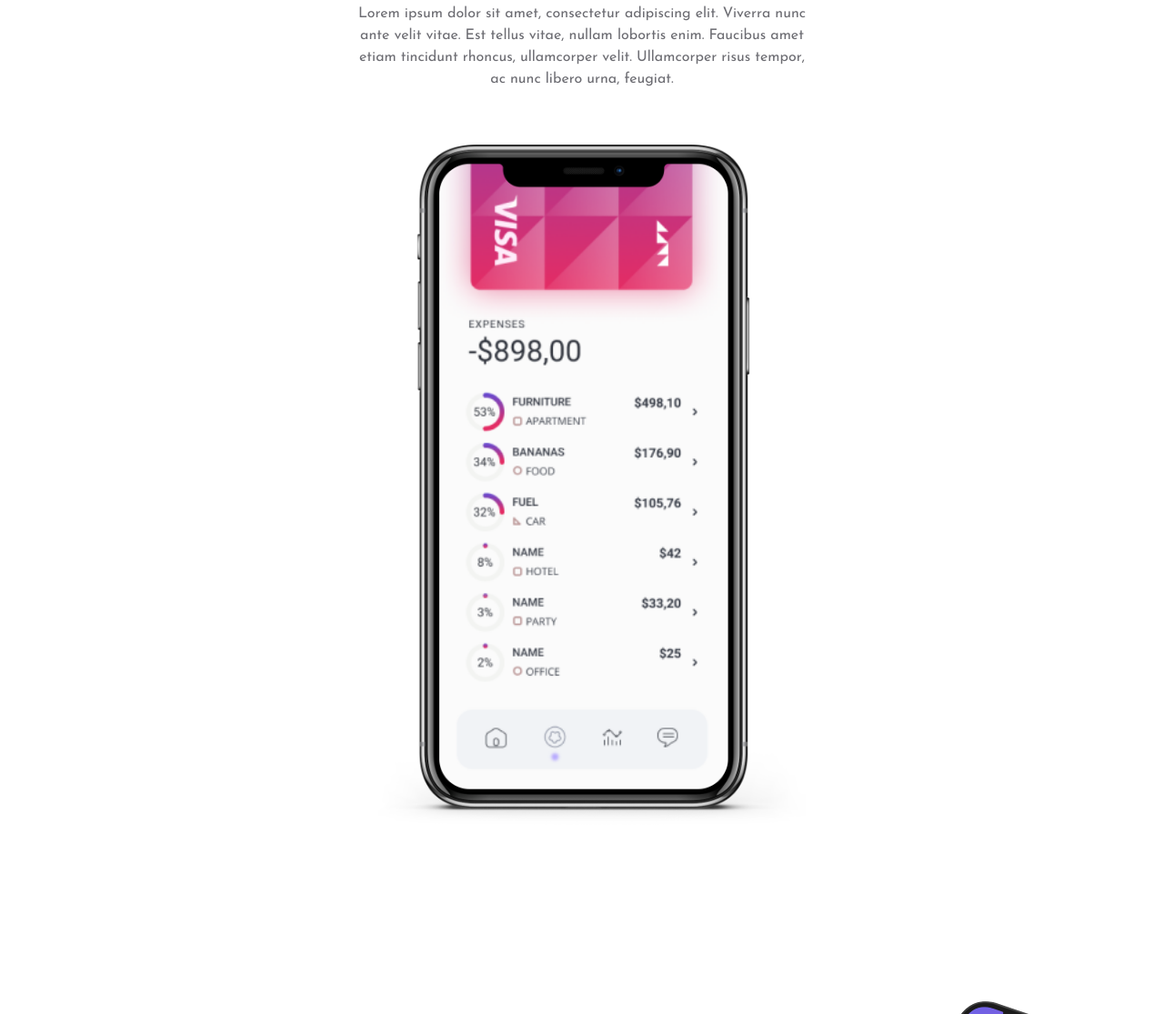
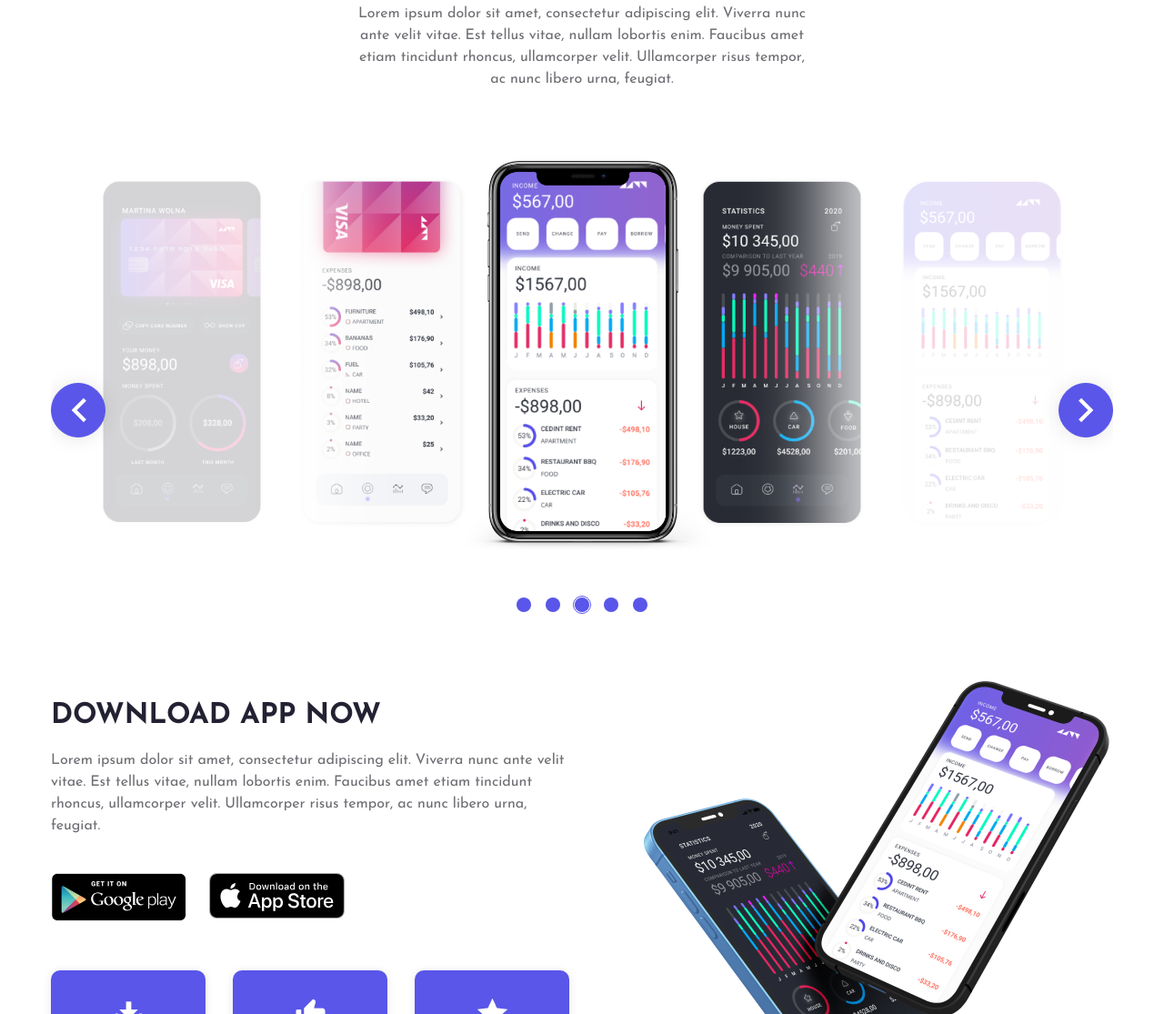
Before and after one commit to ikharkova/mobile-app, a website: page index.html in a window 1280 px wide. Shown: the part 4280-5395 px from the top of the page at 91% size. Drawn offline with nearby package versions, Linux system fonts and the light colour scheme.

Commit message:
added a new js to the carousel  block, added site navigation and changed the site name

```diff
--- a/css/carousel.css
+++ b/css/carousel.css
@@ -1,14 +1,14 @@
-.carousel {
+.interface {
     padding-top: 60px;
-    margin-bottom: 60px;
+
 }
 
-.carousel__header {
+.interface__header {
     display: flex;
     flex-direction: column;
     align-items: center;
 }
-.carousel__header-title {
+.interface__header-title {
     text-align: center;
     font-weight: 600;
     font-size: 25px;
@@ -17,7 +17,7 @@
     text-transform: uppercase;
     margin-bottom: 18px;
 }
-.carousel__header-text {
+.interface__header-text {
     padding: 0 20px;
     font-weight: 400;
     font-size: 16px;
@@ -26,39 +26,120 @@
     color: var(--text-color);
     margin-bottom: 40px;
 }
-.carousel__body {
+.interface__body {
+    overflow: hidden;
     position: relative;
     line-height: 0;
-    max-width: 500px;
-    margin: 0 auto;
 }
-.carousel__frame-picture {
-    position: relative;
-    max-width: 100%;
+.interface__body:after {
+    content: '';
+    position: absolute;
+    left: 0;
+    right: 0;
+    top: 0;
+    bottom: 0;
 }
-.interface__carousel__block {
+.interface__frame-picture {
     position: absolute;
-    top: 0;
-    bottom: 20px;
+    width: 287px;
+    top: 18px;
     left: 50%;
     transform: translate(-50%, 0);
 }
-.interface__carousel__block > img {
-    height: 100%;
+.tns-controls {
+    display: none;
 }
+.tns-nav {
+    display: flex;
+    justify-content: center;
+    gap: 16px;
+    margin-bottom: 10px;
+    z-index: 7;
+    position: relative;
+}
+.tns-nav > button {
+  position: relative;
+  width: 16px;
+  height: 16px;
+  border-radius: 50%;
+  border: none;
+  background: var(--primary-color);
+  cursor: pointer;
+}
+.tns-nav > button.tns-nav-active::after {
+    content: '';
+    position: absolute;
+    top: -2px;
+    left: -2px;
+    right: -2px;
+    bottom: -2px;
+    border: 1px solid var(--primary-color);
+    border-radius: 50%;
+  }
+  .tns-ovh {
+    overflow: visible;
+    margin-bottom: 40px;
+  }
+  .tns-outer {
+    width: 220px;
+    margin: 0 auto;
+  }
+  .interface {
+    overflow: hidden;
+  }
+  .interface__block-picture {
+    transition: transform .3s linear;
+    transform: scale(0.85);
+    margin: 0;
+  }
+  .interface__block-picture.tns-slide-active {
+    transform: scale(0.95);
+  }
 /* Tablet */
 @media screen and (min-width: 768px) {
-    .carousel {
+    .interface {
         padding-top: 120px;
-        margin-bottom: 120px;
     }
-    .carousel__header-title {
+    .interface__header-title {
         font-weight: 700;
         font-size: 31.25px;
     }
-    .carousel__header-text {
+    .interface__header-text {
         padding: 0 103px;
         margin-bottom: 60px;
+    }
+    .tns-controls {
+        display: flex;
+        justify-content: space-between;
+        position: absolute;
+        top: 50%;
+        left: 0;
+        right: 0;
+        z-index: 7;
+    }
+    .tns-controls > button{
+        display: flex;
+        justify-content: center;
+        align-items: center;
+        line-height: 0;
+        width: 60px;
+        height: 60px;
+        border: 1px solid var(--primary-color);
+        border-radius: 50%;
+        filter: drop-shadow(0px 1px 10px rgba(0, 0, 0, 0.1));
+        background-color: var(--primary-color);
+    }
+    .tns-controls > button:disabled {
+        background-color: var(--secondary-color);
+    }
+    .tns-controls > button > svg {
+        fill: var(--secondary-color);
+    }
+    .tns-controls > button:disabled > svg {
+        fill: var(--primary-color);
+    }
+    .interface__body:after {
+        box-shadow: inset 230px 0 80px -80px rgb(255 255 255 / 80%), inset -230px 0 80px -80px rgb(255 255 255 / 80%)
     }
 }
 
@@ -69,10 +150,13 @@
         display: none;
     }
 
-    .carousel__header-title {
+    .interface__header-title {
         margin-bottom: 23px;
     }
-    .carousel__header-text {
+    .interface__header-text {
         padding: 0 330px;
     }
+    .interface__body:after {
+        box-shadow: inset 400px 0 80px -80px rgb(255 255 255 / 80%), inset -400px 0 80px -80px rgb(255 255 255 / 80%)
+    }
 }
--- a/css/footer.css
+++ b/css/footer.css
@@ -84,6 +84,9 @@
   font-size: 16px;
   text-decoration: none;
   color: var(--secondary-color);
+}
+.footer__nav-link > a:hover {
+  color: var(--primary-color);
 }
 .footer__form-title {
   font-weight: 600;
--- a/css/header.css
+++ b/css/header.css
@@ -53,6 +53,7 @@
     border-radius: 3px;
     border: 0;
     height: 100%;
+    cursor: pointer;
 }
 .header__intro {
     display: flex;
--- a/index.html
+++ b/index.html
@@ -4,7 +4,9 @@
     <meta charset="UTF-8">
     <meta http-equiv="X-UA-Compatible" content="IE=edge">
     <meta name="viewport" content="width=device-width, initial-scale=1.0">
-    <title>Document</title>
+    <title>App Mobile</title>
+    <link rel="icon" type="image/x-icon" href="img/icons/logo.ico">
+    <link rel="stylesheet" href="https://cdnjs.cloudflare.com/ajax/libs/tiny-slider/2.9.4/tiny-slider.css">
     <link rel="stylesheet" href="css/index.css">
 </head>
 <body id="body">
@@ -22,10 +24,10 @@
                     </a>
                 </div>
                 <div class="header__social">
-                    <a href="#" class="header__social-facebook"><img src="img/icons/facebook-icon.png" alt="icon facebook" /></a>
-                    <a href="#" class="header__social-instagram"><img src="img/icons/instagram-icon.png" alt="icon instagram" /></a>
-                    <a href="#" class="header__social-twitter"><img src="img/icons/twitter-icon.png" alt="icon twitter" /></a>
-                    <a href="#" class="header__social-youtube"><img src="img/icons/youtube-icon.png" alt="icon youtube" /></a>
+                    <a href="https://www.facebook.com/" class="header__social-facebook" target="blank"><img src="img/icons/facebook-icon.png" alt="icon facebook" /></a>
+                    <a href="https://www.instagram.com/" class="header__social-instagram" target="blank"><img src="img/icons/instagram-icon.png" alt="icon instagram" /></a>
+                    <a href="https://twitter.com/" class="header__social-twitter" target="blank"><img src="img/icons/twitter-icon.png" alt="icon twitter" /></a>
+                    <a href="https://www.youtube.com/" class="header__social-youtube" target="blank"><img src="img/icons/youtube-icon.png" alt="icon youtube" /></a>
                 </div>
             </div>
             <div class="header__menu">
@@ -62,8 +64,8 @@
                         <p class="first-caption__text">Amet minim mollit non deserunt ullamco est sit aliqua dolor do amet sint. Velit officia consequat duis enim velit mollit. Exercitation veniam consequat sunt nostrud amet.</p>
                         <div class="first-caption__download">
                             <p class="first-caption__download-text">Download App Now</p>
-                            <a class="first-caption__download-button" href="#"><img src="img/icons/google-play-icon.png" alt="google play icon"></a>
-                            <a class="first-caption__download-button" href="#"><img src="img/icons/app-store-icon.svg" alt="app store icon"></a>
+                            <a class="first-caption__download-button" href="https://play.google.com/" target="blank"><img src="img/icons/google-play-icon.png" alt="google play icon"></a>
+                            <a class="first-caption__download-button" href="https://www.apple.com/es/app-store/" target="blank"><img src="img/icons/app-store-icon.svg" alt="app store icon"></a>
                         </div>
                     </div>
                 </div>
@@ -155,17 +157,22 @@
                 </div>
             </div>
         </section>
-        <section class="carousel" id="screenshot">
+        <section class="interface" id="screenshot">
             <div class="container">
-                <div class="carousel__header">
-                    <h2 class="carousel__header-title">Checkout Our <br class="line-break">App Interface Look</h2>
-                    <p class="carousel__header-text">Lorem ipsum dolor sit amet, consectetur adipiscing elit. Viverra nunc ante velit vitae. Est tellus vitae, nullam lobortis enim. Faucibus amet etiam tincidunt rhoncus, ullamcorper velit. Ullamcorper risus tempor, ac nunc libero urna, feugiat.</p>
+                <div class="interface__header">
+                    <h2 class="interface__header-title">Checkout Our <br class="line-break">App Interface Look</h2>
+                    <p class="interface__header-text">Lorem ipsum dolor sit amet, consectetur adipiscing elit. Viverra nunc ante velit vitae. Est tellus vitae, nullam lobortis enim. Faucibus amet etiam tincidunt rhoncus, ullamcorper velit. Ullamcorper risus tempor, ac nunc libero urna, feugiat.</p>
                 </div>
-                <div class="carousel__body">
-                    <div class="interface__carousel">
-                        <div class="interface__carousel__block" id="interface__carousel__block"></div>
+                <div class="interface__body">
+                    <div class="interface__carousel" id="interface-carousel">
+                        <!-- <div class="interface__interface__block" id="interface__interface__block"></div> -->
+                        <img class="interface__block-picture" src="img/pictures/app-inretface-slidel-1.png" alt="interface-slider">
+                        <img class="interface__block-picture" src="img/pictures/app-inretface-slidel-2.png" alt="interface-slider">
+                        <img class="interface__block-picture" src="img/pictures/app-inretface-slidel-5.png" alt="interface-slider">
+                        <img class="interface__block-picture" src="img/pictures/app-inretface-slidel-4.png" alt="interface-slider">
+                        <img class="interface__block-picture" src="img/pictures/app-inretface-slidel-5.png" alt="interface-slider">
                     </div>
-                    <img class="carousel__frame-picture" src="img/pictures/frame-phone.png" alt="frame">
+                    <img class="interface__frame-picture" src="img/pictures/frame-phone.png" alt="frame">
                 </div>
             </div>
         </section>
@@ -177,8 +184,8 @@
                         <p class="metrics__header-text">Lorem ipsum dolor sit amet, consectetur adipiscing elit. Viverra nunc ante velit vitae. Est tellus vitae, nullam lobortis enim. Faucibus amet etiam tincidunt rhoncus, ullamcorper velit. Ullamcorper risus tempor, ac nunc libero urna, feugiat.</p>
                     </div>
                     <div class="metrics__download">
-                        <a class="metrics__download-button" href="#"><img src="img/icons/google-play-icon.png" alt=""></a>
-                        <a class="metrics__download-button" href="#"><img src="img/icons/app-store-icon.svg" alt=""></a>
+                        <a class="metrics__download-button" href="https://play.google.com/" target="blank"><img src="img/icons/google-play-icon.png" alt=""></a>
+                        <a class="metrics__download-button" href="https://www.apple.com/es/app-store/" target="blank"><img src="img/icons/app-store-icon.svg" alt=""></a>
                     </div>
                     <div class="metrics__information-block">
                         <div class="metrics__block-item">
@@ -235,13 +242,13 @@
                             <span class="team__main-developer-text">Lorem ipsum dolor sit amet, consectetur adipiscing elit. Viverra nunc ante velit vitae. Est tellus vitae.</span>
                         </div>
                         <div class="team__main-social">
-                            <a class="team__main-social-icon" href="#"><img src="img/icons/facebook-icon-black.png" alt="facebook icon"></a>
+                            <a class="team__main-social-icon" href="https://www.facebook.com/" target="blank"><img src="img/icons/facebook-icon-black.png" alt="facebook icon"></a>
                             <div class="team__main-social-divider "></div>
-                            <a class="team__main-social-icon" href="#"><img src="img/icons/instagram-icon-black.png" alt="instagram icon"></a>
+                            <a class="team__main-social-icon" href="https://www.instagram.com/" target="blank"><img src="img/icons/instagram-icon-black.png" alt="instagram icon"></a>
                             <div class="team__main-social-divider "></div>
-                            <a class="team__main-social-icon" href="#"><img src="img/icons/twitter-icon-black.png" alt="twitter icon"></a>
+                            <a class="team__main-social-icon" href="https://twitter.com/" target="blank"><img src="img/icons/twitter-icon-black.png" alt="twitter icon"></a>
                             <div class="team__main-social-divider "></div>
-                            <a class="team__main-social-icon" href="#"><img src="img/icons/youtube-icon-black.png" alt="youtube icon"></a>
+                            <a class="team__main-social-icon" href="https://www.youtube.com/" target="blank"><img src="img/icons/youtube-icon-black.png" alt="youtube icon"></a>
                         </div>
                     </div>
                     <div class="team__main-developer-information">
@@ -254,13 +261,13 @@
                             <span  class="team__main-developer-text">Lorem ipsum dolor sit amet, consectetur adipiscing elit. Viverra nunc ante velit vitae. Est tellus vitae.</span>
                         </div>
                         <div class="team__main-social">
-                            <a class="team__main-social-icon" href="#"><img src="img/icons/facebook-icon-black.png" alt="facebook icon"></a>
+                            <a class="team__main-social-icon" href="https://www.facebook.com/" target="blank"><img src="img/icons/facebook-icon-black.png" alt="facebook icon"></a>
                             <div class="team__main-social-divider "></div>
-                            <a class="team__main-social-icon" href="#"><img src="img/icons/instagram-icon-black.png" alt="instagram icon"></a>
+                            <a class="team__main-social-icon" href="https://www.instagram.com/" target="blank"><img src="img/icons/instagram-icon-black.png" alt="instagram icon"></a>
                             <div class="team__main-social-divider "></div>
-                            <a class="team__main-social-icon" href="#"><img src="img/icons/twitter-icon-black.png" alt="twitter icon"></a>
+                            <a class="team__main-social-icon" href="https://twitter.com/" target="blank"><img src="img/icons/twitter-icon-black.png" alt="twitter icon"></a>
                             <div class="team__main-social-divider "></div>
-                            <a class="team__main-social-icon" href="#"><img src="img/icons/youtube-icon-black.png" alt="youtube icon"></a>
+                            <a class="team__main-social-icon" href="https://www.youtube.com/" target="blank"><img src="img/icons/youtube-icon-black.png" alt="youtube icon"></a>
                         </div>
                     </div>
                     <div class="team__main-developer-information">
@@ -273,13 +280,13 @@
                             <span  class="team__main-developer-text">Lorem ipsum dolor sit amet, consectetur adipiscing elit. Viverra nunc ante velit vitae. Est tellus vitae.</span>
                         </div>
                         <div class="team__main-social">
-                            <a class="team__main-social-icon" href="#"><img src="img/icons/facebook-icon-black.png" alt="facebook icon"></a>
+                            <a class="team__main-social-icon" href="https://www.facebook.com/" target="blank"><img src="img/icons/facebook-icon-black.png" alt="facebook icon"></a>
                             <div class="team__main-social-divider "></div>
-                            <a class="team__main-social-icon"href="#"><img src="img/icons/instagram-icon-black.png" alt="instagram icon"></a>
+                            <a class="team__main-social-icon"href="https://www.instagram.com/" target="blank"><img src="img/icons/instagram-icon-black.png" alt="instagram icon"></a>
                             <div class="team__main-social-divider "></div>
-                            <a class="team__main-social-icon"href="#"><img src="img/icons/twitter-icon-black.png" alt="twitter icon"></a>
+                            <a class="team__main-social-icon"href="https://twitter.com/" target="blank"><img src="img/icons/twitter-icon-black.png" alt="twitter icon"></a>
                             <div class="team__main-social-divider "></div>
-                            <a class="team__main-social-icon"href="#"><img src="img/icons/youtube-icon-black.png" alt="youtube icon"></a>
+                            <a class="team__main-social-icon"href="https://www.youtube.com/" target="blank"><img src="img/icons/youtube-icon-black.png" alt="youtube icon"></a>
                         </div>
                     </div>
                 </div>
@@ -407,22 +414,22 @@
                         <p  class="footer__social-text">Lorem ipsum dolor sit amet, consectetur adipiscing elit. Viverra nunc ante velit vitae. Est tellus vitae, nullam lobortis enim.</p>
                     </div>
                     <div class="footer__social-link">
-                        <a href="#"><img src="img/icons/facebook-icon.png" alt="icon facebook" /></a>
+                        <a href="https://www.facebook.com/" target="blank"><img src="img/icons/facebook-icon.png" alt="icon facebook" /></a>
                         <div class="footer__social-divider"></div>
-                        <a href="#"><img src="img/icons/instagram-icon.png" alt="icon instagram" /></a>
+                        <a href="https://www.instagram.com/" target="blank"><img src="img/icons/instagram-icon.png" alt="icon instagram" /></a>
                         <div class="footer__social-divider"></div>
-                        <a href="#"><img src="img/icons/twitter-icon.png" alt="icon twiter" /></a>
+                        <a href="https://twitter.com/" target="blank"><img src="img/icons/twitter-icon.png" alt="icon twiter" /></a>
                         <div class="footer__social-divider"></div>
-                        <a href="#"><img src="img/icons/youtube-icon.png" alt="icon youtube" /></a>
+                        <a href="https://www.youtube.com/" target="blank"><img src="img/icons/youtube-icon.png" alt="icon youtube" /></a>
                     </div>
                 </div>
                 <div class="footer__nav">
                     <h3 class="footer__nav-title">quick link</h3>
                     <div class="footer__nav-link">
-                        <a href="#">About</a>
-                        <a href="#">Features</a>
-                        <a href="#">Screenshot</a>
-                        <a href="#">Blog</a>
+                        <a href="#about">About</a>
+                        <a href="#features">Features</a>
+                        <a href="#screenshot">Screenshot</a>
+                        <a href="#blog">Blog</a>
                     </div>
                 </div>
                 <div class="footer__form">
@@ -443,6 +450,7 @@
             </div>
         </div>
     </footer>
+    <script src="https://cdnjs.cloudflare.com/ajax/libs/tiny-slider/2.9.2/min/tiny-slider.js"></script>
     <script src="js/carousel.js" ></script>
     <script src="./js/animated_carousel.js"></script>
     <script src="./js/burger.js"></script>
--- a/js/carousel.js
+++ b/js/carousel.js
@@ -1,25 +1,46 @@
-(function(){
+// (function(){
 
-    const slides = [
-                    `<img class="carousel__block-picture" src="img/pictures/app-inretface-slidel-1.png" alt="interface-slider">`,
-                    `<img class="carousel__block-picture" src="img/pictures/app-inretface-slidel-2.png" alt="interface-slider">`,
-                    `<img class="carousel__block-picture" src="img/pictures/interface-app.png" alt="interface-slider">`,
-                    `<img class="carousel__block-picture" src="img/pictures/app-inretface-slidel-4.png" alt="interface-slider">`,
-                    `<img class="carousel__block-picture" src="img/pictures/app-inretface-slidel-5.png" alt="interface-slider"></img>`,
-    ]
+//     const slides = [
+//                     `<img class="carousel__block-picture" src="img/pictures/app-inretface-slidel-1.png" alt="interface-slider">`,
+//                     `<img class="carousel__block-picture" src="img/pictures/app-inretface-slidel-2.png" alt="interface-slider">`,
+//                     `<img class="carousel__block-picture" src="img/pictures/interface-app.png" alt="interface-slider">`,
+//                     `<img class="carousel__block-picture" src="img/pictures/app-inretface-slidel-4.png" alt="interface-slider">`,
+//                     `<img class="carousel__block-picture" src="img/pictures/app-inretface-slidel-5.png" alt="interface-slider"></img>`,
+//     ]
 
-    let currentSlideIdx = 0;
+//     let currentSlideIdx = 0;
 
-    function showCurrentSlide() {
-        const slideContainer = document.querySelector('.interface__carousel__block');
-        slideContainer.innerHTML = slides[currentSlideIdx];
-    }
+//     function showCurrentSlide() {
+//         const slideContainer = document.querySelector('.interface__carousel__block');
+//         slideContainer.innerHTML = slides[currentSlideIdx];
+//     }
 
-    function showNextSlide() {
-        currentSlideIdx = currentSlideIdx + 1 >= slides.length ? 0 : currentSlideIdx + 1;
-        showCurrentSlide();
-    }
-    showCurrentSlide();
+//     function showNextSlide() {
+//         currentSlideIdx = currentSlideIdx + 1 >= slides.length ? 0 : currentSlideIdx + 1;
+//         showCurrentSlide();
+//     }
+//     showCurrentSlide();
 
-    setInterval(showNextSlide, 4000);
-})()
+//     setInterval(showNextSlide, 4000);
+// })()
+
+const arrowLeft = `<svg width="17" height="28" viewBox="0 0 17 28" fill="none" xmlns="http://www.w3.org/2000/svg">
+<path d="M6.55835 14L16.8708 24.3125L13.925 27.2584L0.666687 14L13.925 0.741699L16.8708 3.68753L6.55835 14Z"/>
+</svg>`;
+
+const arrowRight = `<svg width="17" height="28" viewBox="0 0 17 28" fill="none" xmlns="http://www.w3.org/2000/svg">
+<path d="M10.4416 14L0.129152 3.68746L3.07498 0.741633L16.3333 14L3.07498 27.2583L0.129151 24.3125L10.4416 14Z"/>
+</svg>`;
+
+const slider = tns({
+    container: '#interface-carousel',
+    items: 1,
+    slideBy: 1,
+    autoplay: false,
+    controls: true,
+    controlsText: [arrowLeft, arrowRight],
+    nav: true,
+    navPosition: 'bottom',
+    loop: false,
+    startIndex: 2,
+});
```
Also changed, not shown: img/icons/logo.ico (added).
